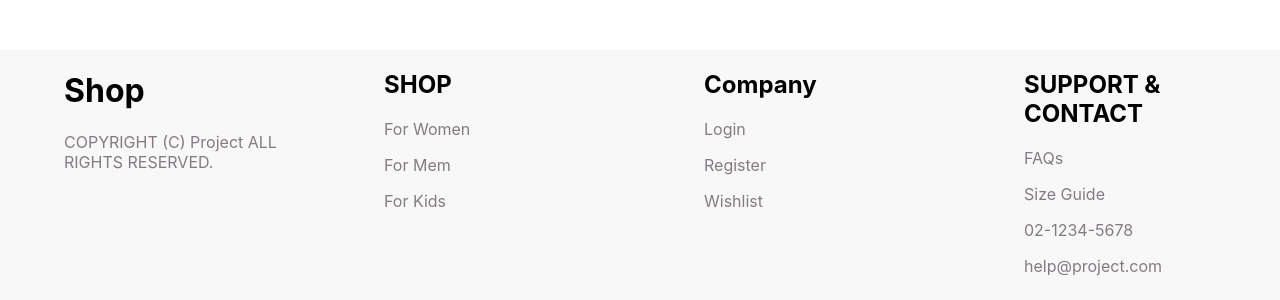
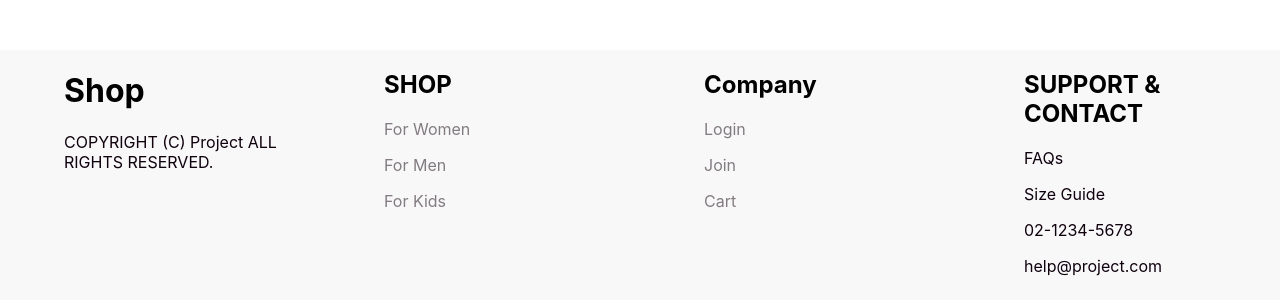
Before and after one commit to MuiltProject/React-Project, a React (Create React App) app: page / in a window 1280 px wide. Shown: the part 750-1050 px from the top of the page. Built offline with nearby package versions, Linux system fonts and the light colour scheme.

Commit message:
feat: Footer 각 홈페이지에 대한 Link 기능 구현
- emotion과 react-router-dom을 사용하여 기능을 구현

```diff
--- a/src/components/Footer/index.jsx
+++ b/src/components/Footer/index.jsx
@@ -11,35 +11,31 @@ function Footer() {
       <S.Content>
         <h2>SHOP</h2>
         <S.Text>
-          <S.Link>For Women</S.Link>
+          <S.StyledLink to="/">For Women</S.StyledLink>
         </S.Text>
         <S.Text>
-          <S.Link>For Mem</S.Link>
+          <S.StyledLink to="/">For Men</S.StyledLink>
         </S.Text>
         <S.Text>
-          <S.Link>For Kids</S.Link>
+          <S.StyledLink to="/">For Kids</S.StyledLink>
         </S.Text>
       </S.Content>
       <S.Content>
         <h2>Company</h2>
         <S.Text>
-          <S.Link>Login</S.Link>
+          <S.StyledLink to="/login">Login</S.StyledLink>
         </S.Text>
         <S.Text>
-          <S.Link>Register</S.Link>
+          <S.StyledLink to="/join">Join</S.StyledLink>
         </S.Text>
         <S.Text>
-          <S.Link>Wishlist</S.Link>
+          <S.StyledLink to="/cart">Cart</S.StyledLink>
         </S.Text>
       </S.Content>
       <S.Content>
         <h2>SUPPORT & CONTACT</h2>
-        <S.Text>
-          <S.Link>FAQs</S.Link>
-        </S.Text>
-        <S.Text>
-          <S.Link>Size Guide</S.Link>
-        </S.Text>
+        <S.Text>FAQs</S.Text>
+        <S.Text>Size Guide</S.Text>
         <S.Text>02-1234-5678</S.Text>
         <S.Text>help@project.com</S.Text>
       </S.Content>
--- a/src/components/Footer/index.styled.js
+++ b/src/components/Footer/index.styled.js
@@ -1,4 +1,5 @@
 import styled from "@emotion/styled";
+import { Link } from "react-router-dom";
 
 const Container = styled.div`
   position: absolute;
@@ -20,12 +21,15 @@ const Content = styled.div`
 
 const Text = styled.p`
   color: #0f010d;
+`;
+
+const StyledLink = styled(Link)`
+  color: #0f010d;
+  text-decoration: none;
   opacity: 0.5;
   &: hover {
     opacity: 1;
   }
 `;
 
-const Link = styled.a``;
-
-export { Container, Content, Text, Link };
+export { Container, Content, Text, StyledLink };
--- a/src/components/Header/Nav/index.jsx
+++ b/src/components/Header/Nav/index.jsx
@@ -1,5 +1,4 @@
 import React from "react";
-import { Link } from "react-router-dom";
 import * as S from "./index.styled";
 // import { FontAwesomeIcon } from "@fortawesome/react-fontawesome";
 // import { faAngleDown } from "@fortawesome/free-solid-svg-icons";
```
